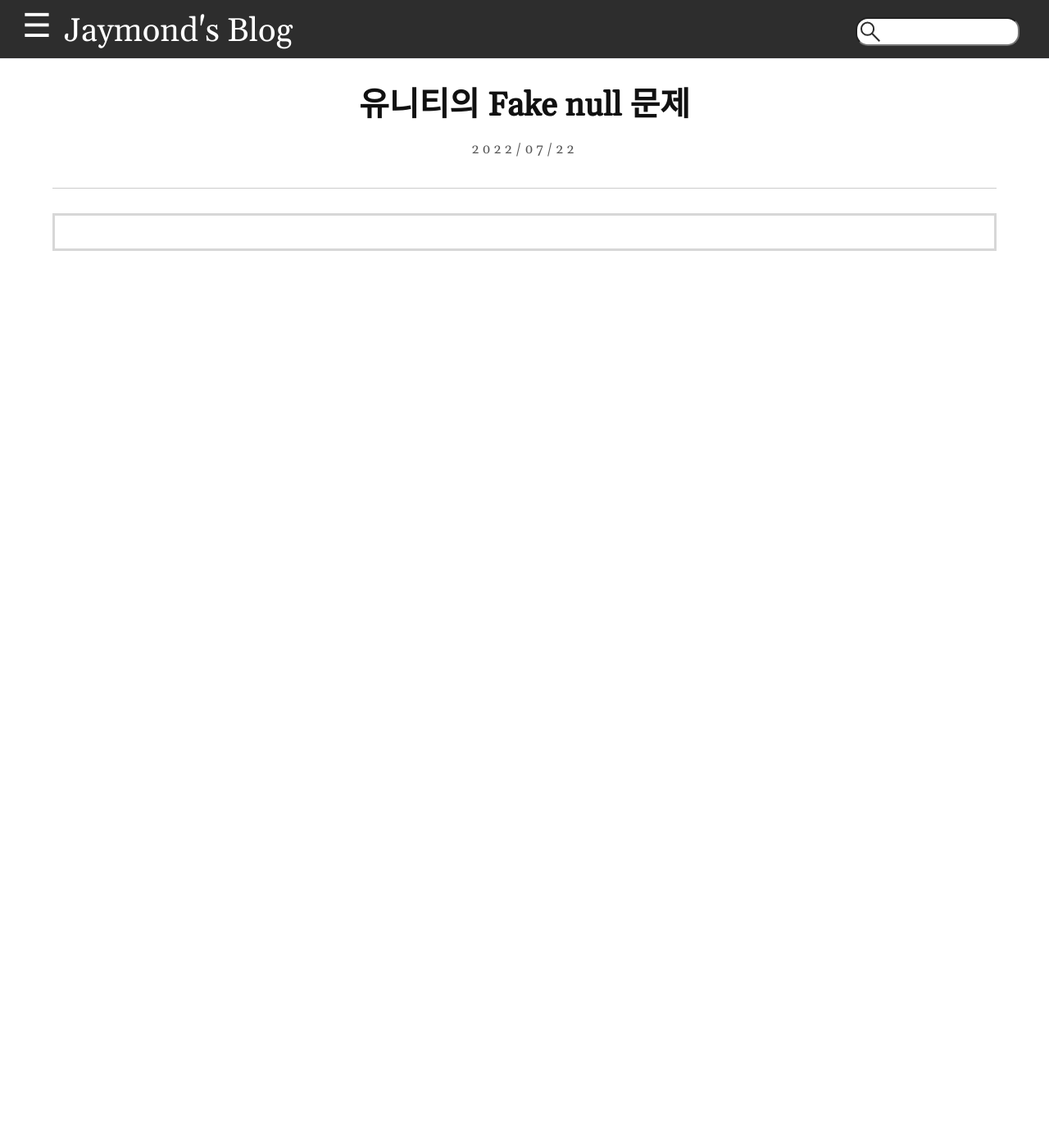
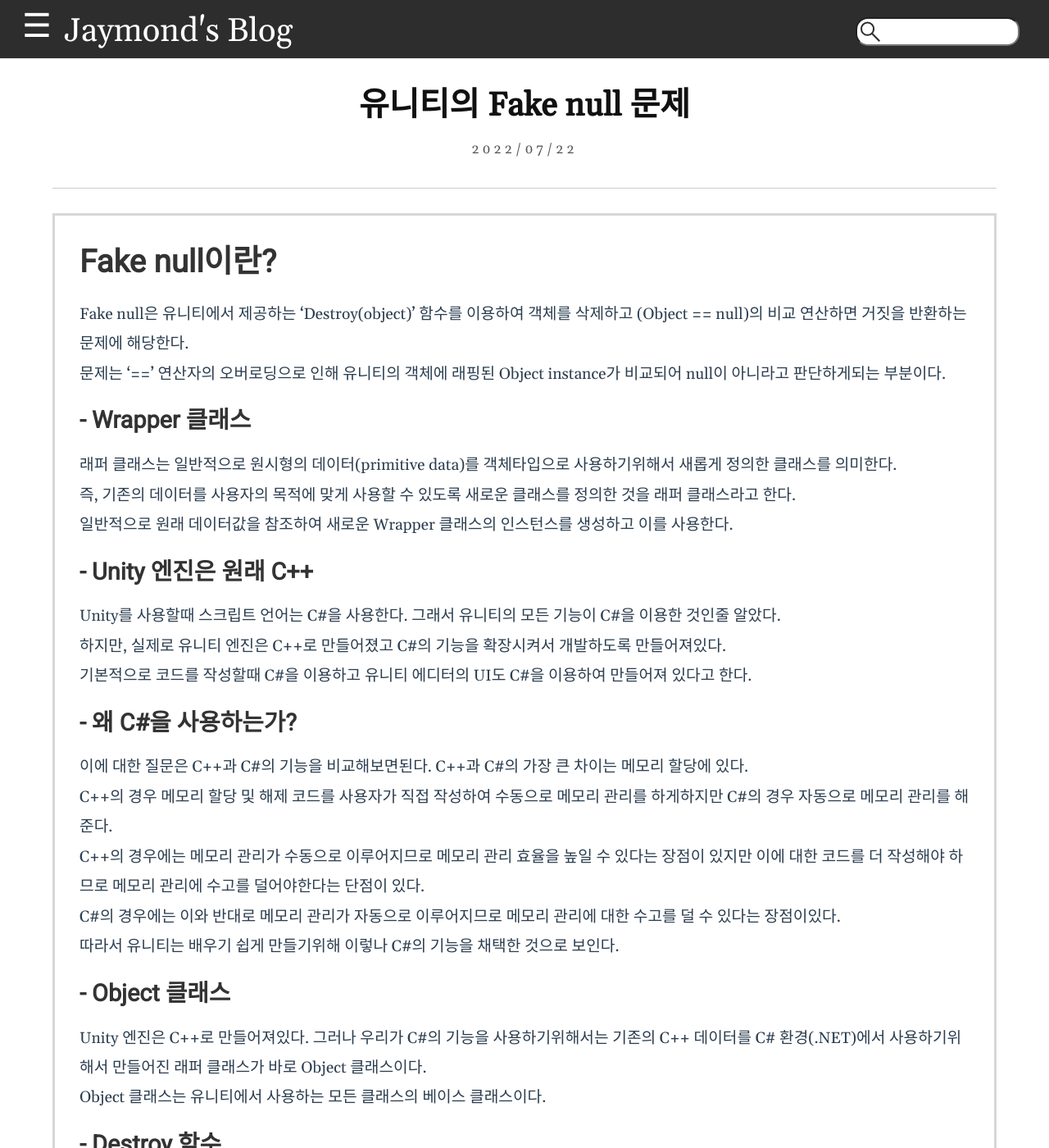
Before and after one commit to jayze3736/My-new-blog, a Jekyll site: the page built from _posts/Unity-Solution/API/2022-07-22-fake-null.md, in a window 1280 px wide and 1400 px high. Shown: the whole window at 82% size. Built offline with Jekyll 4.4.1, drawn with Linux system fonts in a browser that asks for light colours; some web fonts are replaced; some of the changed text lies outside the part shown.

Commit message:
post_update

```diff
--- a/_posts/Unity-Solution/API/2022-07-22-fake-null.md
+++ b/_posts/Unity-Solution/API/2022-07-22-fake-null.md
@@ -1,6 +1,56 @@
 ---
+
 layout: post
 title: '유니티의 Fake null 문제'
 category: Unity-Solution
 tag: API
+
 ---
+
+# Fake null이란?
+Fake null은 유니티에서 제공하는 'Destroy(object)' 함수를 이용하여 객체를 삭제하고 (Object == null)의 비교 연산하면 거짓을 반환하는 문제에 해당한다.
+문제는 '==' 연산자의 오버로딩으로 인해 유니티의 객체에 래핑된 Object instance가 비교되어 null이 아니라고 판단하게되는 부분이다.
+
+
+## - Wrapper 클래스
+래퍼 클래스는 일반적으로 원시형의 데이터(primitive data)를 객체타입으로 사용하기위해서 새롭게 정의한 클래스를 의미한다.
+즉, 기존의 데이터를 사용자의 목적에 맞게 사용할 수 있도록 새로운 클래스를 정의한 것을 래퍼 클래스라고 한다.
+일반적으로 원래 데이터값을 참조하여 새로운 Wrapper 클래스의 인스턴스를 생성하고 이를 사용한다.
+
+## - Unity 엔진은 원래 C++
+Unity를 사용할때 스크립트 언어는 C#을 사용한다. 그래서 유니티의 모든 기능이 C#을 이용한 것인줄 알았다.
+ 하지만, 실제로 유니티 엔진은 C++로 만들어졌고 C#의 기능을 확장시켜서 개발하도록 만들어져있다.
+ 기본적으로 코드를 작성할때 C#을 이용하고 유니티 에디터의 UI도 C#을 이용하여 만들어져 있다고 한다.
+
+## - 왜 C#을 사용하는가?
+이에 대한 질문은 C++과 C#의 기능을 비교해보면된다. C++과 C#의 가장 큰 차이는 메모리 할당에 있다.
+ C++의 경우 메모리 할당 및 해제 코드를 사용자가 직접 작성하여 수동으로 메모리 관리를 하게하지만 C#의 경우 자동으로 메모리 관리를 해준다.
+
+C++의 경우에는 메모리 관리가 수동으로 이루어지므로 메모리 관리 효율을 높일 수 있다는 장점이 있지만 이에 대한 코드를 더 작성해야 하므로 메모리 관리에 수고를 덜어야한다는 단점이 있다.
+C#의 경우에는 이와 반대로 메모리 관리가 자동으로 이루어지므로 메모리 관리에 대한 수고를 덜 수 있다는 장점이있다.
+따라서 유니티는 배우기 쉽게 만들기위해 이렇나 C#의 기능을 채택한 것으로 보인다.
+
+## - Object 클래스
+Unity 엔진은 C++로 만들어져있다. 그러나 우리가 C#의 기능을 사용하기위해서는 기존의 C++ 데이터를 C# 환경(.NET)에서 사용하기위해서 만들어진 래퍼 클래스가 바로 Object 클래스이다.
+Object 클래스는 유니티에서 사용하는 모든 클래스의 베이스 클래스이다.
+
+## - Destroy 함수
+Object로 래핑되어있는 객체는 두가지 객체를 가진다. 하나는 원래 데이터에 해당하는 C++ 객체, 그리고 다른 하나는 래핑되면서 만들어진 C#(Object 클래스) 객체이다.
+Destroy 함수는 실제로 삭제할때 객체를 메모리에서 완전히 제거하는 것이아니라, Destory함수는 C++의 객체만을 제거한다.
+C#의 객체는 GC(Garbage Collector)가 수거해갈때까지 기다려야 완전히
+객체에 대한 정보가 메모리에 남지않게 된다.
+참고로 Destroy 함수를 실행하면 C++ 사이드의 객체(native object)가 사라지므로 C# 사이드의 객체가 살아있어도 객체의 함수나 기능을 사용하지 못한다고 한다.
+즉, native object는 실제 객체의 알맹이이고 C#으로 래핑된 부분은 C# 기능을 사용하기 위한 껍데기라고 볼 수 있다.
+
+## - == 연산자
+Destory 함수로 객체를 제거하여 C++ 객체를 제거했지만 C#의 객체를 GC가 아직 수거해가지않은 상황에서 '== null' 과같은 널체크가 이루어지면 어떻게 될까?
+먼저 == 연산자는 Object 객체에 대하여 Object 클래스에 정의된 == 연산자를 오버로드하여 호출한다.
+이렇게 되면 C#의 객체가 아직 살아있기때문에 null체크시 거짓을 반환하여 null이 아니라고 인식하게 되며 원치않는 프로그래밍 흐름이 발생한다.
+
+
+# - Solution
+1. Destory 함수는 C++의 객체를 삭제하므로 만약 null 체크가 필요하다면 C++의 객체(native object)를 대상으로 null 체크를 해주면 된다.
+2. 이에 대한 비교 메소드는
++ Assert.IsnotNull(object obj, string message),
++ object.ReferenceEquals(value, null)
++ 또는 객체를 object(UnityEngine.Object가 아닌 System.Object)로 형변환하여 null 체크를 해준다.(== null)
--- a/public/css/style.css
+++ b/public/css/style.css
@@ -659,14 +659,13 @@ p {
 article h1,
 article h2,
 article h3,
-
 article h4,
 article h5,
 article h6 {
 	font-family: "Roboto", "Nanum Gothic";
 	color: #333;
-  	margin-bottom: 0;
-    margin-top: 0;
+  	margin-bottom: 10px;
+    margin-top: 10px;
 
 }
 
```
Also changed, not shown: _posts/Software-Architecture/Code/2022-07-22-code.md (added, +6 -0 lines), _posts/Task/2022-07-20-task.md (+2 -2 lines).
